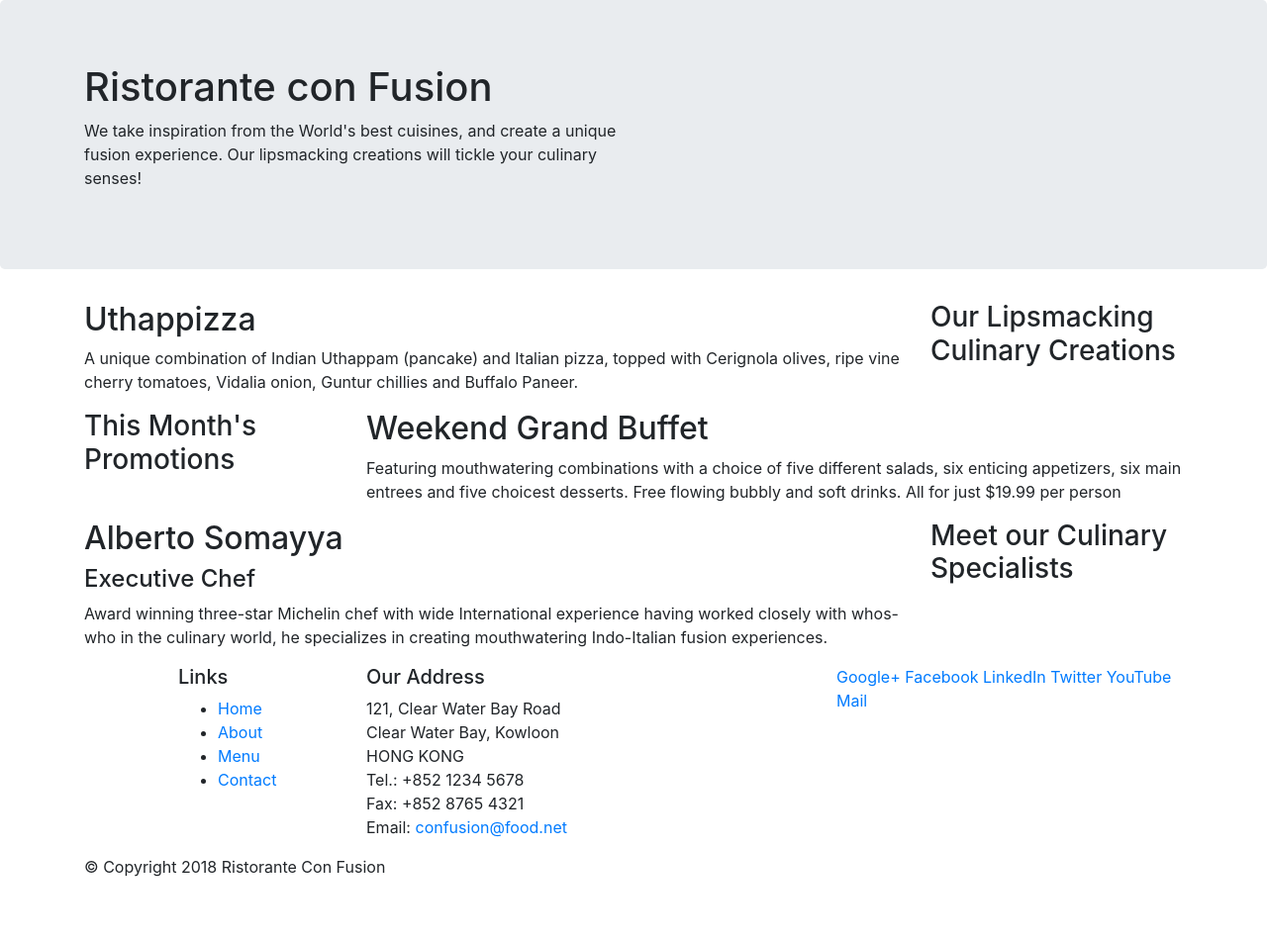
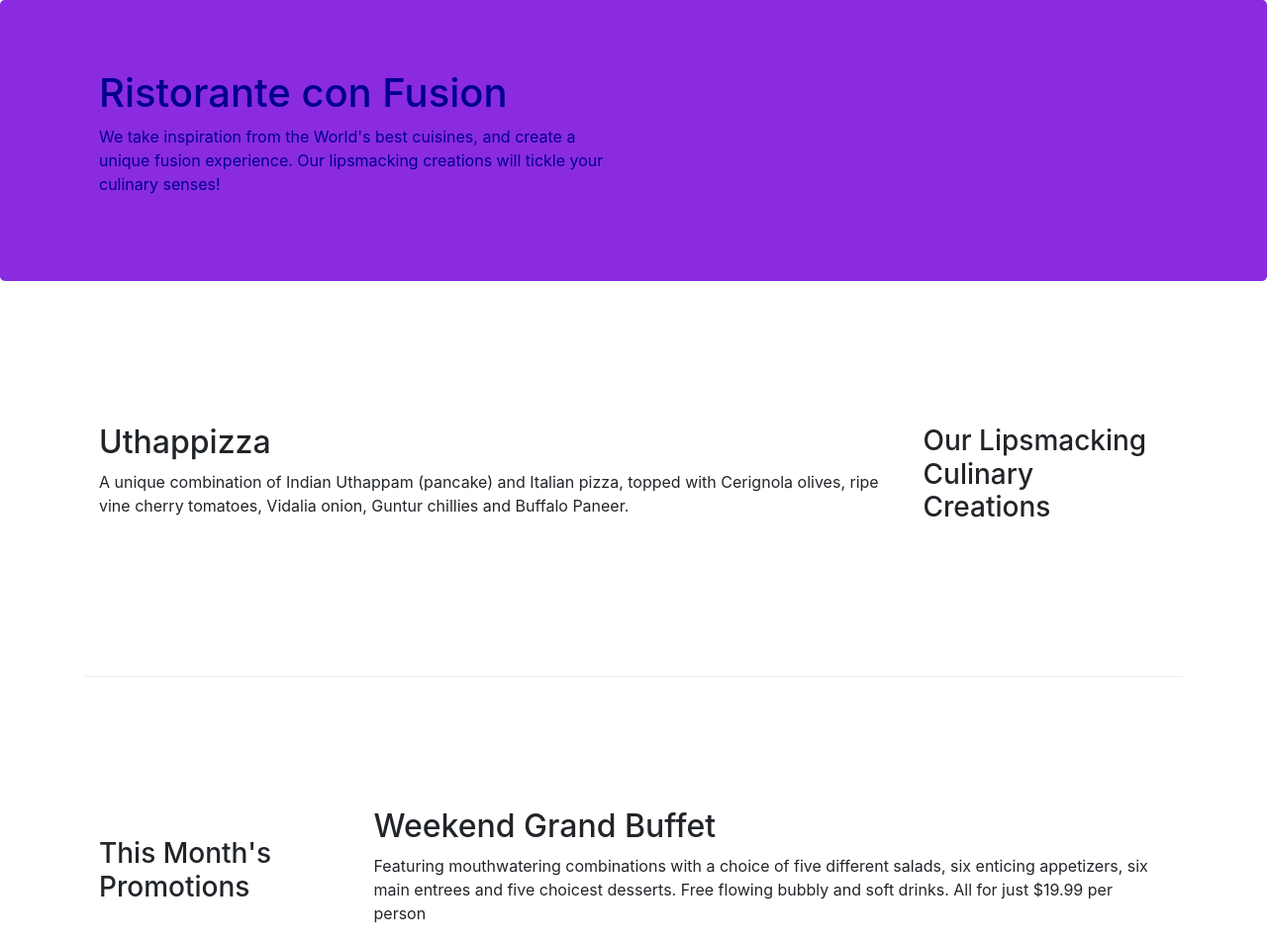
Before and after one commit to KishaKandha/Sample1, a website: page index.html in a window 1280 px wide. Shown: the top 954 px of the page at 99% size. Before the commit the page ends 904 px from the top, so only its background shows below. Drawn offline with nearby package versions, Linux system fonts and the light colour scheme.

Commit message:
Bootstrap style 2

```diff
--- /dev/null
+++ b/css/styles.css
@@ -0,0 +1,29 @@
+.row-header {
+    margin : 0px auto;
+    padding : 0px auto;
+}
+
+.row-content {
+    margin : 0px auto;
+    padding : 50px 0px 50px 0px;
+    border-bottom: 1px ridge;
+    min-height: 400px;
+}
+.footer {
+    background-color: antiquewhite;
+    margin: 0px auto;
+    padding: 20px 0px 20px 0px;
+}
+
+.jumbotron{
+    margin : 0px auto;
+    padding : 70px 30px 70px 30px;
+    background: blueviolet;
+    color: darkblue;
+}
+
+.address{
+    font-size: 80%;
+    margin: 0px;
+    color: tealss;
+}
--- a/index.html
+++ b/index.html
@@ -10,14 +10,15 @@
 
      <!-- Bootstrap CSS -->
      <link rel="stylesheet" href="node_modules/bootstrap/dist/css/bootstrap.min.css">
-    <title>Ristorante Con Fusion</title>
+     <link rel="stylesheet" href="css/styles.css">
+     <title>Ristorante Con Fusion</title>
 </head>
 
 <body>
 
     <header class = "jumbotron">
         <div  class="container" >
-            <div class="row">
+            <div class="row row-header">
                 <div class="col-12 col-sm-6">
                     <h1>Ristorante con Fusion</h1>
                     <p>We take inspiration from the World's best cuisines, and create a unique fusion experience. Our lipsmacking creations will tickle your culinary senses!</p>
@@ -29,7 +30,7 @@
     </header>
 
     <div class="container">
-        <div class="row">
+        <div class="row row-content align-items-center">
             <div class="col-12 col-sm-4  order-sm-last col-md-3">
                 <h3>Our Lipsmacking Culinary Creations</h3>
             </div>
@@ -40,7 +41,7 @@
         </div>
 
 
-        <div class="row">
+        <div class="row row-content align-items-center">
             <div class="col-12 col-sm-4  col-md-3">
                 <h3>This Month's Promotions</h3>
             </div>
@@ -50,7 +51,7 @@
             </div>
         </div>
 
-        <div class="row">
+        <div class="row row-content align-items-center">
             <div class="col-12 col-sm-4  order-sm-last col-md-3">
                 <h3>Meet our Culinary Specialists</h3>
             </div>
@@ -62,19 +63,19 @@
         </div>
     </div>
 
-    <footer>
+    <footer class="footer">
         <div class= "container">
             <div class="row" >
                 <div class="col-4  offset-1 col-sm-2">
                     <h5>Links</h5>
-                    <ul>
+                    <ul class="list-unstyled">
                         <li><a href="#">Home</a></li>
                         <li><a href="#">About</a></li>
                         <li><a href="#">Menu</a></li>
                         <li><a href="#">Contact</a></li>
                     </ul>
                 </div>
-                <div class="col-7 col-sm-5">
+                <div class="col-7 col-sm-5  address">
                     <h5>Our Address</h5>
                     <address>
 		              121, Clear Water Bay Road<br>
@@ -85,8 +86,8 @@
 		              Email: <a href="mailto:confusion@food.net">confusion@food.net</a>
 		           </address>
                 </div>
-                <div  class="col-12 col-sm-4">
-                    <div>
+                <div  class="col-12 col-sm-4 align-self-center">
+                    <div class="text-center  ">
                         <a href="http://google.com/+">Google+</a>
                         <a href="http://www.facebook.com/profile.php?id=">Facebook</a>
                         <a href="http://www.linkedin.com/in/">LinkedIn</a>
@@ -96,7 +97,7 @@
                     </div>
                 </div>
            </div>
-           <div class="row">
+           <div class="row justify-content-center">
                 <div class="col-auto">
                     <p>© Copyright 2018 Ristorante Con Fusion</p>
                 </div>
```
Also changed, not shown: 1 other file.
